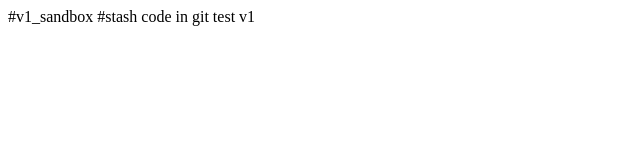
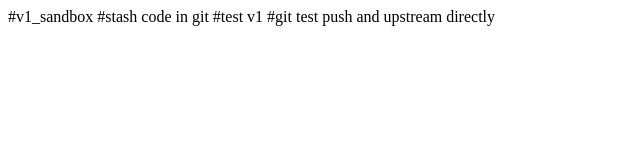
Before and after one commit to nabin-bh/sandbox, a plain HTML site: page index.html in a window 1280 px wide. Shown: the whole page, without its empty margins (0-640 px from the left). Drawn offline with Linux system fonts and the light colour scheme.

Commit message:
test: upstream and push direct

```diff
--- a/index.html
+++ b/index.html
@@ -12,9 +12,10 @@
     #v1_sandbox
     #stash code in git
 
-    test v1
+    #test v1
 
 
+    #git test push and upstream directly
 
 </body>
 
```
